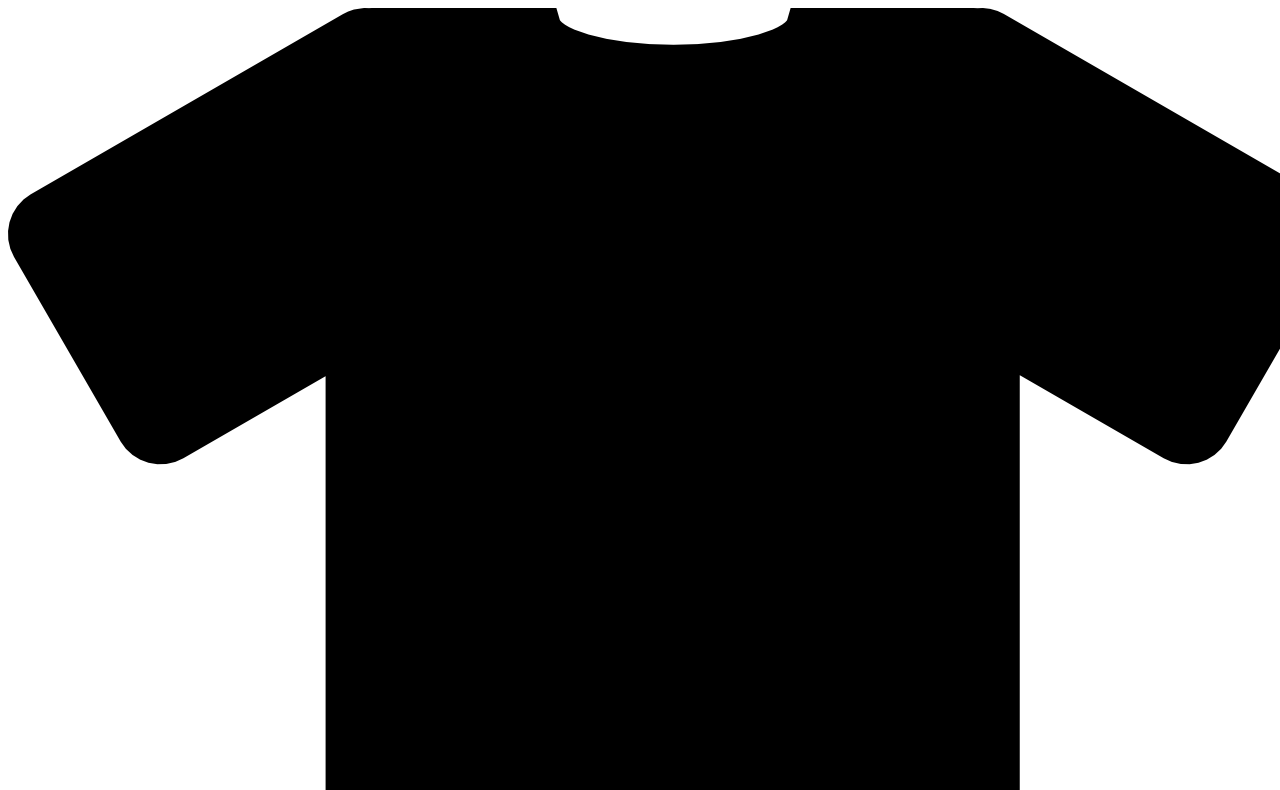
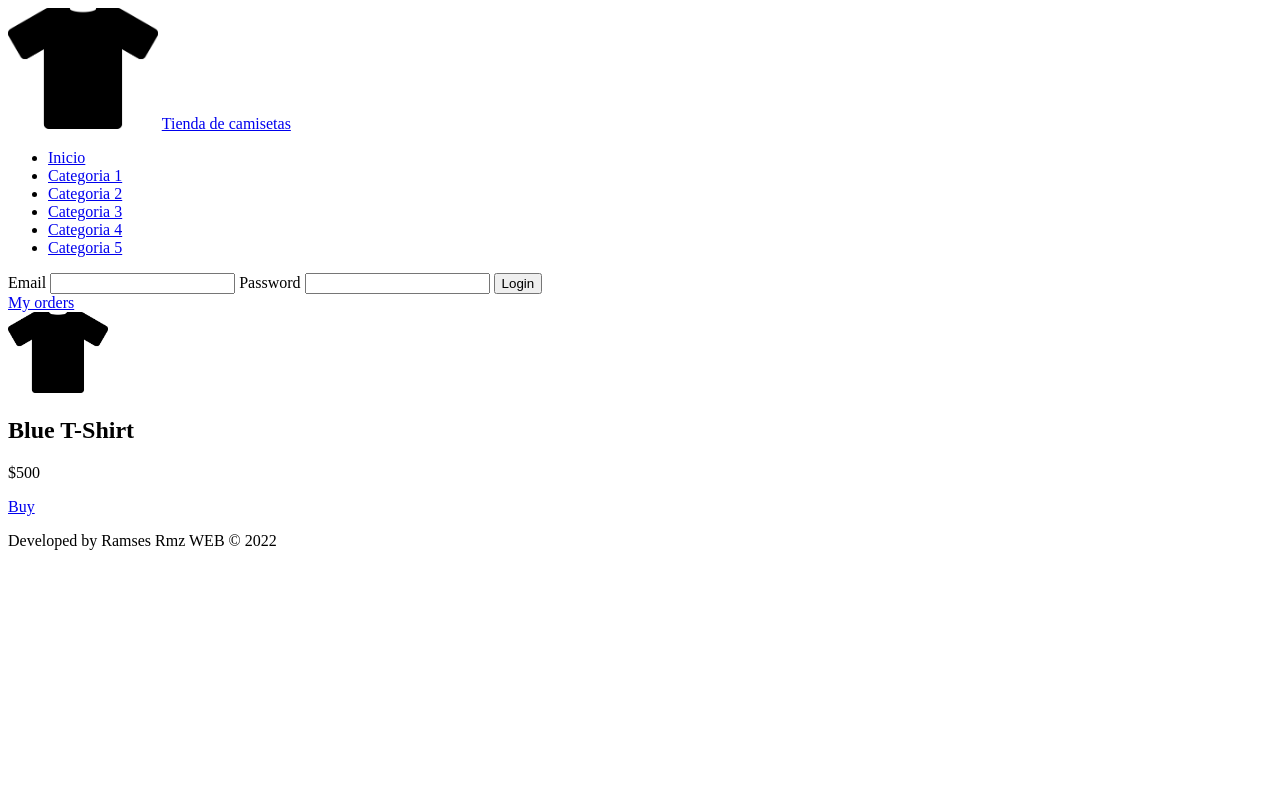
Before and after one commit to HouseCham/proyecto_php_poo, a PHP site: page / in a window 1280 px wide; the page is wider, and only the part inside the window is pictured. Shown: the top 790 px of that part. After the commit the page ends 550 px from the top of that part, so only its background shows below. Run offline with PHP 8.4, Linux system fonts and the light colour scheme.

Commit message:
main html body done

```diff
--- /dev/null
+++ b/assets/css/main.css
@@ -0,0 +1,6 @@
+#logo_img{
+    width: 150px;
+}
+.product_img{
+    width: 100px;
+}
--- a/index.php
+++ b/index.php
@@ -1,24 +1,16 @@
 <!DOCTYPE html>
 <html lang="en">
-<head>
-    <meta charset="UTF-8"/>
-    <meta http-equiv="X-UA-Compatible" content="IE=edge">
-    <meta name="viewport" content="width=device-width, initial-scale=1.0">
-    <title>Tienda de camisetas</title>
-</head>
+<?php include_once "web/common/head.php"; ?>
+
 <body>
     <!-- header -->
-    <header id="header">
-        <div id="logo">
-            <img src="assets/imgs/logo.png" alt="t-shirt"/>
-            <a href="index.php">
-                Tienda de camisetas
-            </a>
-        </div>
-    </header>
+    <?php include_once "web/common/header.php"; ?>
     <!-- Menu -->
-    <!-- Nabvar -->
+    <?php include_once "web/common/menu.php"; ?>
     <!-- Main -->
+    <?php include_once "web/common/main.php"; ?>
     <!-- Footer -->
+    <?php include_once "web/common/footer.php"; ?>
 </body>
+
 </html>
--- /dev/null
+++ b/web/common/footer.php
@@ -0,0 +1,3 @@
+<footer id="footer">
+    <p>Developed by Ramses Rmz WEB &copy; <?= date('Y'); ?></p>
+</footer>
--- /dev/null
+++ b/web/common/head.php
@@ -0,0 +1,7 @@
+<head>
+    <meta charset="UTF-8"/>
+    <meta http-equiv="X-UA-Compatible" content="IE=edge">
+    <meta name="viewport" content="width=device-width, initial-scale=1.0">
+    <title>Tienda de camisetas</title>
+    <link rel="stylesheet" href="assets/css/main.css">
+</head>
--- /dev/null
+++ b/web/common/header.php
@@ -0,0 +1,8 @@
+<header id="header">
+    <div id="logo">
+        <img src="assets/imgs/logo.png" alt="t-shirt" id="logo_img" />
+        <a href="index.php">
+            Tienda de camisetas
+        </a>
+    </div>
+</header>
--- /dev/null
+++ b/web/common/main.php
@@ -0,0 +1,8 @@
+<div id="content">
+    <!-- Lateral Navbar -->
+    <?php include_once "navbar.php"; ?>
+    <!-- Main -->
+    <div id="main">
+        <?php include_once "main_product.php"; ?>
+    </div>
+</div>
--- /dev/null
+++ b/web/common/main_product.php
@@ -0,0 +1,6 @@
+<div class="product">
+    <img src="assets/imgs/logo.png" alt="" class="product_img">
+    <h2>Blue T-Shirt</h2>
+    <p>$500</p>
+    <a href="#">Buy</a>
+</div>
--- /dev/null
+++ b/web/common/menu.php
@@ -0,0 +1,22 @@
+<nav id="menu">
+    <ul>
+        <li>
+            <a href="#">Inicio</a>
+        </li>
+        <li>
+            <a href="#">Categoria 1</a>
+        </li>
+        <li>
+            <a href="#">Categoria 2</a>
+        </li>
+        <li>
+            <a href="#">Categoria 3</a>
+        </li>
+        <li>
+            <a href="#">Categoria 4</a>
+        </li>
+        <li>
+            <a href="#">Categoria 5</a>
+        </li>
+    </ul>
+</nav>
--- /dev/null
+++ b/web/common/navbar.php
@@ -0,0 +1,12 @@
+<aside id="lateral">
+    <div id="login" class="block_aside">
+        <form action="#" method="POST">
+            <label for="email">Email</label>
+            <input type="email" name="email" />
+            <label for="password">Password</label>
+            <input type="password" name="password" />
+            <input type="submit" value="Login" />
+        </form>
+        <a href="#">My orders</a>
+    </div>
+</aside>
```
